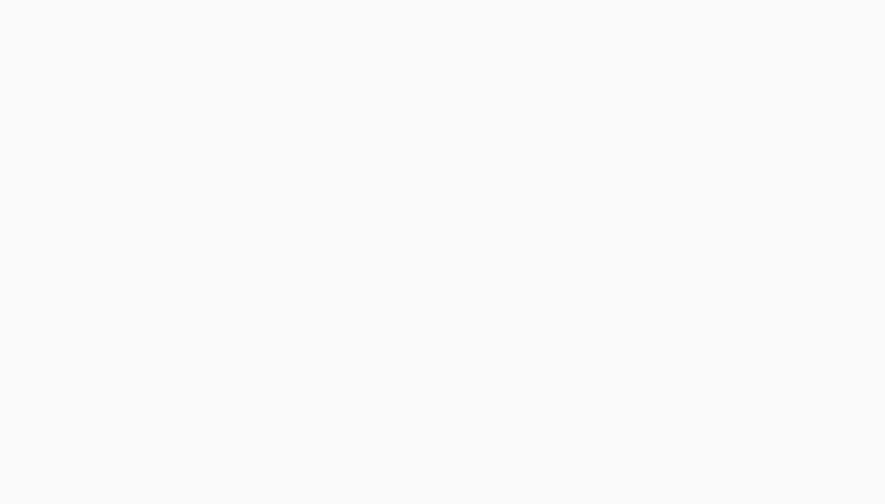
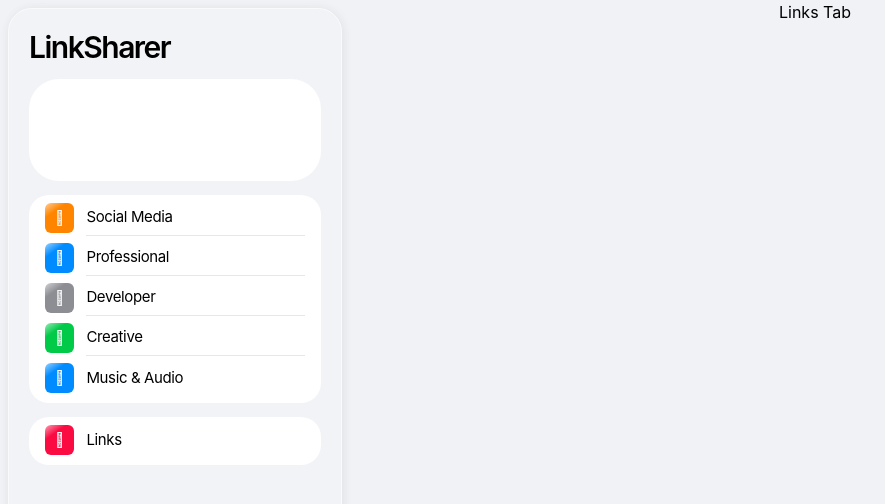
Before and after one commit to MANANTANDON/bookish-octo-dollop, a Next.js app: page /dashboard/links in a window 1280 px wide. Shown: the top 504 px of the page, without its empty margins (0-885 px from the left). Built offline with nearby package versions, Linux system fonts and the light colour scheme; no server answers; a web font is replaced by a local one.

Commit message:
links tab added + logo image change...

```diff
--- /dev/null
+++ b/src/app/dashboard/links/page.jsx
@@ -0,0 +1,5 @@
+import React from "react";
+
+export default function Links() {
+  return <>Links Tab</>;
+}
--- a/src/components/Dashboard/SideMenu.jsx
+++ b/src/components/Dashboard/SideMenu.jsx
@@ -80,6 +80,25 @@ export const SideMenu = () => {
               </Link>
             ))}
           </div>
+          {/* Links Tab */}
+          <div className="flex flex-col bg-[#FFFFFF] w-full rounded-[20px] py-1">
+            <Link
+              href="/dashboard/links"
+              className="pt-1 px-4 flex items-center gap-3 w-full "
+            >
+              <div
+                style={{
+                  background: `linear-gradient(145deg, rgba(255,255,255,0.15) -20%, #FA0B41 30%)`,
+                }}
+                className={`w-8.75 h-7.5 text-sm flex items-center justify-center mb-1.5 rounded-md text-zinc-100`}
+              >
+                􀒟
+              </div>
+              <div className="w-full pb-1.5 text-[15px] tracking-tight">
+                Links
+              </div>
+            </Link>
+          </div>
         </div>
       </div>
     </>
--- a/src/components/Homepage/HomePage.jsx
+++ b/src/components/Homepage/HomePage.jsx
@@ -7,7 +7,7 @@ export const HomePage = () => {
     <>
       <div className="flex flex-col items-center gap-7 mt-10 ">
         <Image
-          src={"/images/logoImage.png"}
+          src={"/images/bgcloud.png"}
           alt="Logo Images"
           width={1306}
           height={832}
```
Also changed, not shown: public/images/bgcloud.png (added).
